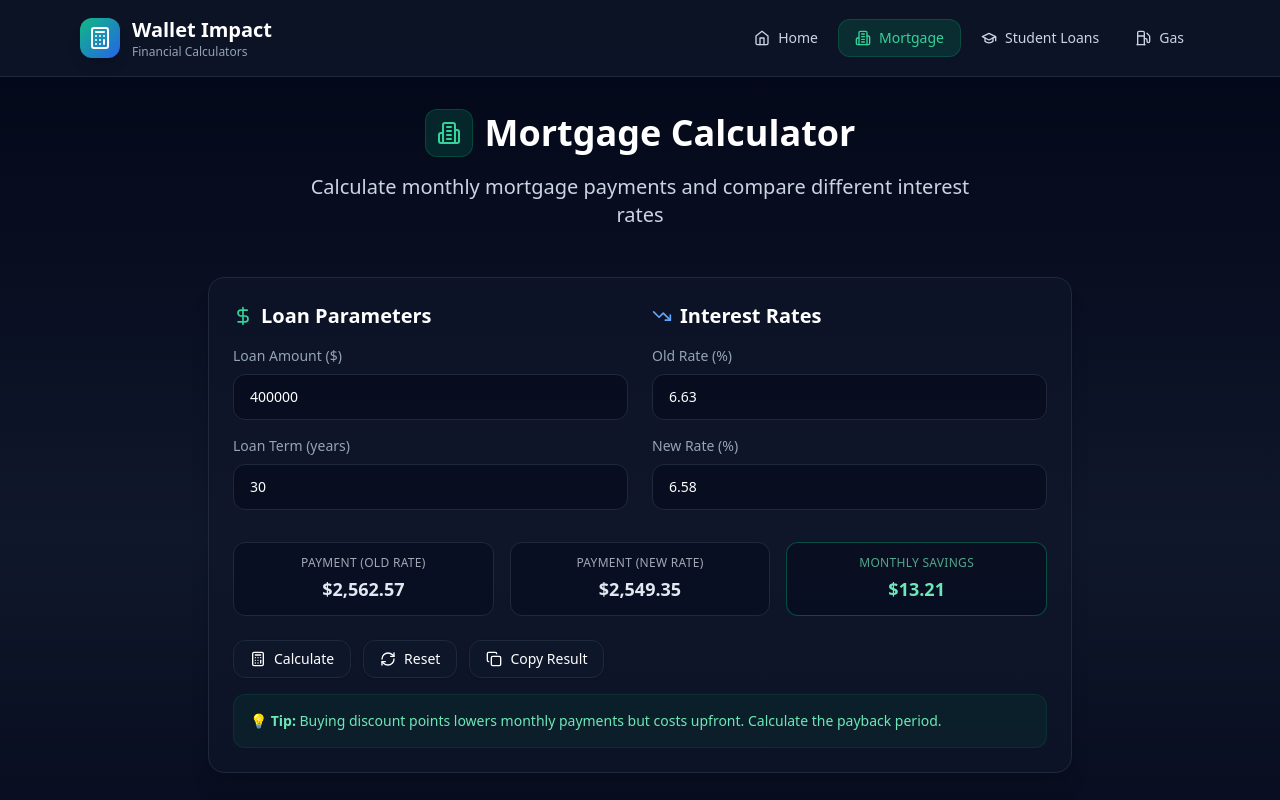
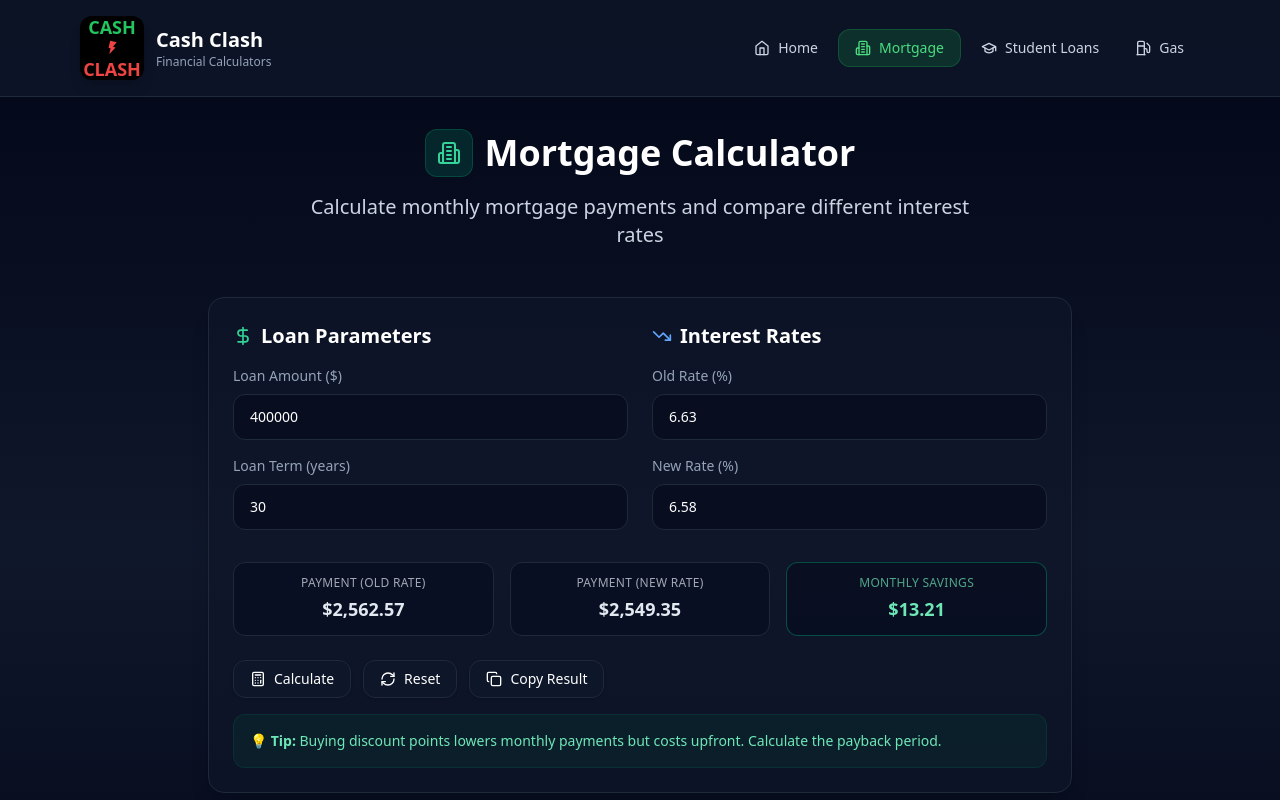
Before and after one commit to expertproducer/calculator, a React (Vite) app: page /mortgage in a window 1280 px wide. Shown: the top 800 px of the page. Built offline with nearby package versions, Linux system fonts and the light colour scheme; no server answers.

Commit message:
Add new Cash Clash logo with lightning bolt design

```diff
--- a/src/components/Header.tsx
+++ b/src/components/Header.tsx
@@ -1,6 +1,6 @@
 import { Link, useLocation } from 'react-router-dom'
 import { motion } from 'framer-motion'
-import { Calculator, Home, Building2, GraduationCap, Fuel } from 'lucide-react'
+import { Home, Building2, GraduationCap, Fuel } from 'lucide-react'
 
 export default function Header() {
   const location = useLocation()
@@ -22,13 +22,35 @@ export default function Header() {
               initial={{ scale: 0.8 }}
               animate={{ scale: 1 }}
               transition={{ duration: 0.3 }}
-              className="w-10 h-10 bg-gradient-to-br from-emerald-500 to-blue-600 rounded-xl flex items-center justify-center shadow-lg group-hover:shadow-emerald-500/25 transition-all duration-300"
+              className="relative w-16 h-16 bg-black rounded-xl flex items-center justify-center shadow-lg group-hover:shadow-red-500/25 transition-all duration-300 overflow-hidden"
             >
-              <Calculator className="w-6 h-6 text-white" />
+              {/* Cash Clash Logo */}
+              <div className="relative text-center">
+                {/* CASH */}
+                <div className="text-green-500 font-bold text-lg leading-none mb-1">
+                  CASH
+                </div>
+
+                {/* Lightning Bolt */}
+                <div className="relative h-4 flex items-center justify-center">
+                  <svg
+                    className="w-5 h-4 text-red-500 transform rotate-12"
+                    viewBox="0 0 24 24"
+                    fill="currentColor"
+                  >
+                    <path d="M7 2v11h3v9l7-12h-4l4-8z"/>
+                  </svg>
+                </div>
+
+                {/* CLASH */}
+                <div className="text-red-500 font-bold text-lg leading-none mt-1">
+                  CLASH
+                </div>
+              </div>
             </motion.div>
             <div>
-              <h1 className="text-xl font-bold text-white group-hover:text-emerald-400 transition-colors">
-                Wallet Impact
+              <h1 className="text-xl font-bold text-white group-hover:text-green-400 transition-colors">
+                Cash Clash
               </h1>
               <p className="text-xs text-slate-400">Financial Calculators</p>
             </div>
@@ -46,7 +68,7 @@ export default function Header() {
                   to={item.path}
                   className={`flex items-center gap-2 px-4 py-2 rounded-xl transition-all duration-200 ${
                     isActive
-                      ? 'bg-emerald-600/20 text-emerald-400 border border-emerald-600/30'
+                      ? 'bg-green-600/20 text-green-400 border border-green-600/30'
                       : 'text-slate-300 hover:text-white hover:bg-slate-800/50'
                   }`}
                 >
--- a/src/pages/GasPage.tsx
+++ b/src/pages/GasPage.tsx
@@ -56,10 +56,10 @@ export default function GasPage() {
   return (
     <>
       <Helmet>
-        <title>Gas Expense Calculator | Wallet Impact - Price Impact Analysis</title>
+        <title>Gas Expense Calculator | Cash Clash - Price Impact Analysis</title>
         <meta name="description" content="Analyze how gas price changes impact your budget. Calculate monthly and yearly expenses." />
         <meta name="keywords" content="gas calculator, fuel expenses, gas price impact, budget planning, transportation costs" />
-        <meta property="og:title" content="Gas Expense Calculator | Wallet Impact" />
+        <meta property="og:title" content="Gas Expense Calculator | Cash Clash" />
         <meta property="og:description" content="Analyze how gas price changes impact your budget" />
       </Helmet>
 
--- a/src/pages/HomePage.tsx
+++ b/src/pages/HomePage.tsx
@@ -52,7 +52,7 @@ export default function HomePage() {
   return (
     <>
       <Helmet>
-        <title>Wallet Impact - Financial Calculators for Smart Budgeting</title>
+        <title>Cash Clash - Financial Calculators for Smart Budgeting</title>
         <meta name="description" content="Professional financial calculators for mortgage, student loans, and gas expenses. Plan your budget wisely." />
         <meta name="keywords" content="financial calculators, mortgage, student loans, gas expenses, budget planning" />
       </Helmet>
@@ -67,7 +67,7 @@ export default function HomePage() {
         >
           <h1 className="text-4xl md:text-6xl font-bold text-white mb-6">
             Plan your budget with{' '}
-            <span className="bg-gradient-to-r from-emerald-400 to-blue-400 bg-clip-text text-transparent">
+            <span className="bg-gradient-to-r from-green-400 to-red-400 bg-clip-text text-transparent">
               confidence
             </span>
           </h1>
@@ -154,8 +154,8 @@ export default function HomePage() {
                   transition={{ duration: 0.6, delay: 0.5 + 0.1 * index }}
                   className="text-center"
                 >
-                  <div className="w-16 h-16 bg-emerald-600/20 border border-emerald-600/30 rounded-full flex items-center justify-center mx-auto mb-4">
-                    <Icon className="w-8 h-8 text-emerald-400" />
+                  <div className="w-16 h-16 bg-green-600/20 border border-green-600/30 rounded-full flex items-center justify-center mx-auto mb-4">
+                    <Icon className="w-8 h-8 text-green-400" />
                   </div>
                   <h3 className="text-lg font-semibold text-white mb-2">{benefit.title}</h3>
                   <p className="text-slate-400 leading-relaxed">{benefit.description}</p>
@@ -172,7 +172,7 @@ export default function HomePage() {
           transition={{ duration: 0.6, delay: 0.6 }}
           className="text-center"
         >
-          <div className="bg-gradient-to-r from-emerald-600/20 to-blue-600/20 border border-emerald-600/30 rounded-2xl p-8">
+          <div className="bg-gradient-to-r from-green-600/20 to-red-600/20 border border-green-600/30 rounded-2xl p-8">
             <h2 className="text-2xl font-bold text-white mb-4">
               Ready to start planning?
             </h2>
@@ -184,7 +184,7 @@ export default function HomePage() {
                 <Link
                   key={tool.path}
                   to={tool.path}
-                  className="inline-flex items-center gap-2 bg-emerald-600 hover:bg-emerald-700 text-white px-6 py-3 rounded-xl font-medium transition-colors"
+                  className="inline-flex items-center gap-2 bg-green-600 hover:bg-green-700 text-white px-6 py-3 rounded-xl font-medium transition-colors"
                 >
                   <tool.icon className="w-5 h-5" />
                   {tool.title}
--- a/src/pages/MortgagePage.tsx
+++ b/src/pages/MortgagePage.tsx
@@ -62,10 +62,10 @@ export default function MortgagePage() {
   return (
     <>
       <Helmet>
-        <title>Mortgage Calculator | Wallet Impact - Payment & Savings Calculator</title>
+        <title>Mortgage Calculator | Cash Clash - Payment & Savings Calculator</title>
         <meta name="description" content="Calculate monthly mortgage payments, compare different interest rates, and see how much you can save with refinancing." />
         <meta name="keywords" content="mortgage calculator, mortgage payments, interest rates, refinancing calculator, monthly payments" />
-        <meta property="og:title" content="Mortgage Calculator | Wallet Impact" />
+        <meta property="og:title" content="Mortgage Calculator | Cash Clash" />
         <meta property="og:description" content="Calculate monthly mortgage payments and refinancing savings" />
       </Helmet>
 
--- a/src/pages/StudentLoanPage.tsx
+++ b/src/pages/StudentLoanPage.tsx
@@ -56,10 +56,10 @@ export default function StudentLoanPage() {
   return (
     <>
       <Helmet>
-        <title>Student Loan Calculator | Wallet Impact - Interest & Payment Calculator</title>
+        <title>Student Loan Calculator | Cash Clash - Interest & Payment Calculator</title>
         <meta name="description" content="Calculate student loan interest, monthly and daily accrual. Plan your payments wisely." />
         <meta name="keywords" content="student loan calculator, interest calculator, loan interest, payment planning, student debt" />
-        <meta property="og:title" content="Student Loan Calculator | Wallet Impact" />
+        <meta property="og:title" content="Student Loan Calculator | Cash Clash" />
         <meta property="og:description" content="Calculate student loan interest and plan your payments" />
       </Helmet>
 
```
